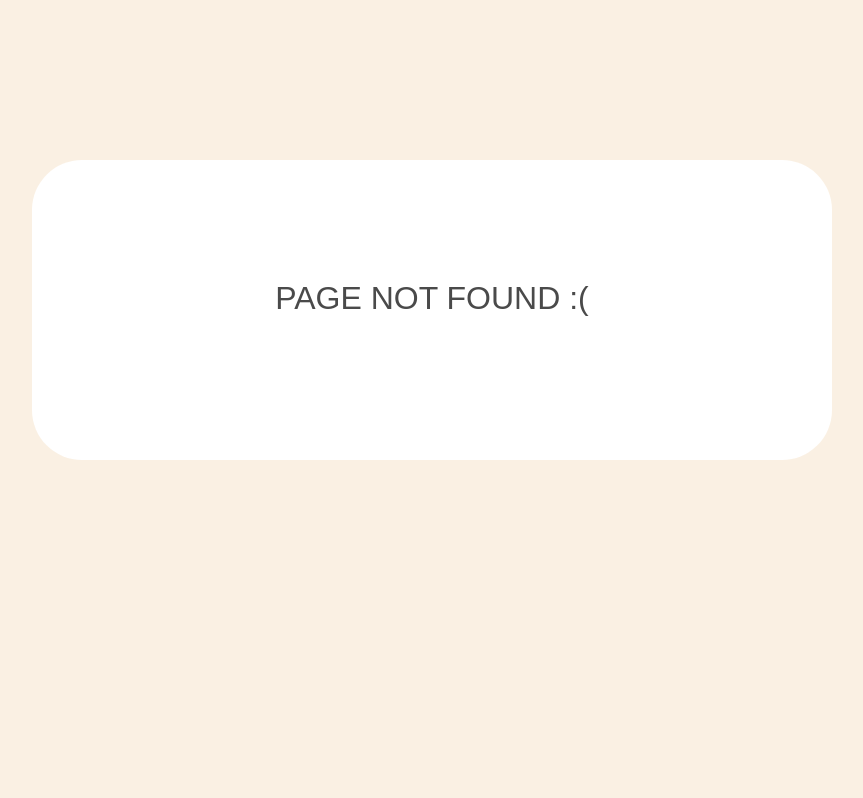
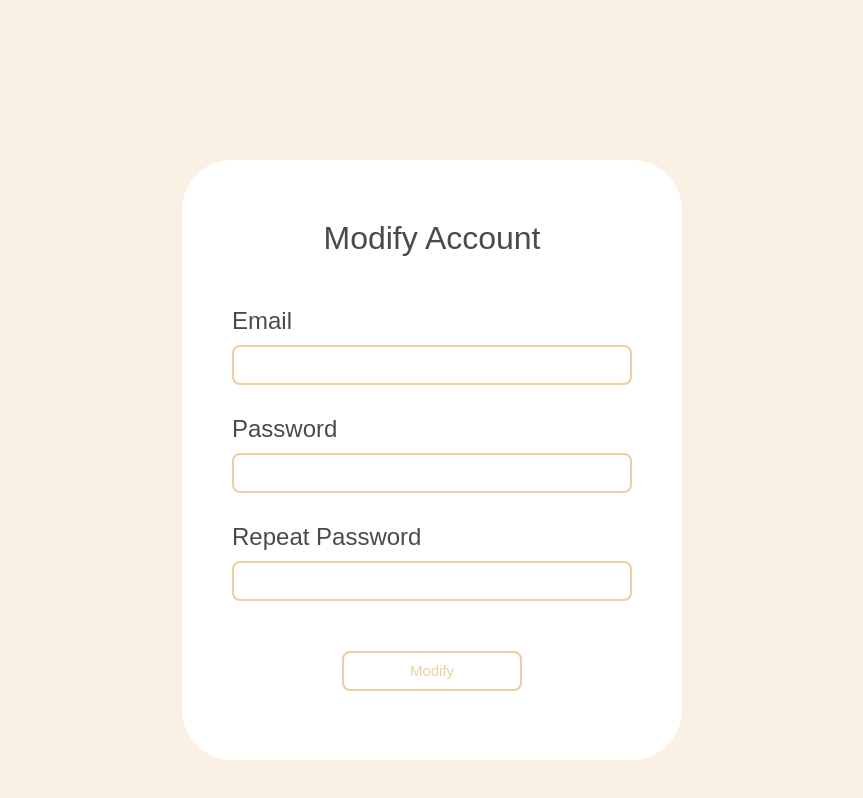
Before and after one commit to medzz123/cloud-computing-frontend, an Angular app: page /account in a window 1280 px wide. Before the commit this address led to /page-not-found. Shown: the whole page, without its empty margins (208-1071 px from the left). Built offline with nearby package versions, Linux system fonts and the light colour scheme.

Commit message:
Adds modify account component

```diff
--- /dev/null
+++ b/src/app/account/account.component.css
@@ -0,0 +1,96 @@
+.main-container {
+    height: 100%;
+    width: 100%;
+    background:#faf0e3;
+    /* background: url(../../../../assets/backgrounds/pic12.jpg);
+    background-position: center center; */
+    margin-left: auto;
+    margin-right: auto;
+    margin-top: auto;
+    margin-bottom: auto;
+
+}
+.form-container {
+    width: 500px;
+    height: 600px;
+    background: #ffffff;
+    margin-left: auto;
+    margin-right: auto;
+    top: 20%;
+    padding: 50px;
+    border-radius: 20px;
+    border-radius: 50px;
+}
+
+.name {
+    margin-top: 50px;
+}
+
+input {
+    width: 100%;
+    height: 40px;
+    border-radius: 8px;
+    border: solid #eecda2 2px;
+    font-size: 20px;
+    padding: 5px;
+    margin-top: -10px;
+    outline: none;
+}
+
+input:-webkit-autofill-selected {
+    appearance: menulist-button;
+    background-color:  #eecda2 !important;
+    background-image: none !important;
+    color: -internal-light-dark(black, white) !important;
+}
+
+button {
+    font-family: "kozuka-gothic-pro", sans-serif;
+    height: 40px;
+    width: 180px;
+    background: #ffffff;
+    border-radius: 8px;
+    border: solid 2px #eecda2;
+    color: #eecda2;
+    font-size: 15px;
+    margin-top: 50px;
+    margin-left: auto;
+    margin-right: auto;
+    display: block;
+    outline: none;
+}
+
+button:hover {
+    background:#eecda2;
+    color: #ffffff;
+    cursor: pointer;
+
+}
+
+h1 {
+    margin-right: auto;
+    margin-left: auto;
+    text-align: center;
+    font-weight: 100;
+    margin-top: 10px;
+    color: #4a4a4a;
+}
+
+h2 {
+    font-weight: 100;
+    margin-top: 30px;
+    color: #4a4a4a;
+}
+
+h3 {
+    font-weight: 100;
+    margin-top: 20px;
+    color: #4a4a4a;
+    text-align: center;
+}
+
+img{
+    border-top-left-radius: 40px;
+    border-top-right-radius: 40px;
+
+}
--- /dev/null
+++ b/src/app/account/account.component.html
@@ -0,0 +1,23 @@
+<!DOCTYPE html>
+<html>
+<body>
+    <div class="main-container">
+
+        <div class="form-container">
+            <!-- <img src="assets/login-pic.jpg" width="485px" height="150px"> -->
+            <h1>Modify Account</h1>
+            <h2 class="name">Email</h2>
+            <input type="text" hint="" id="emailinput" #emailinput />
+            <h2 class="password">Password</h2>
+            <input type="password" hint="" id="passwordinput" #passinput />
+
+            <h2 class="password">Repeat Password</h2>
+            <input type="password" hint="" id="repeatinput" #repeatinput />
+
+            <button (click)="modify()">Modify</button>
+            <h3 *ngIf="this.message">{{this.message}}</h3>
+        </div>
+    </div>
+
+</body>
+</html>
--- /dev/null
+++ b/src/app/account/account.component.ts
@@ -0,0 +1,33 @@
+import { Component, OnInit, ViewChild, ElementRef } from '@angular/core';
+import { Router } from '@angular/router';
+
+@Component({
+  selector: 'app-account',
+  templateUrl: './account.component.html',
+  styleUrls: ['./account.component.css']
+})
+export class AccountComponent implements OnInit {
+
+  constructor(public router: Router) { }
+
+  ngOnInit(): void {
+  }
+
+  message: string;
+  @ViewChild("nameinput") emailinput: ElementRef;
+  @ViewChild("passinput") passwordInput: ElementRef;
+  @ViewChild("repeatinput") repeatInput: ElementRef;
+
+  modify(){
+    console.log(this.passwordInput.nativeElement.value, this.repeatInput.nativeElement.value)
+    console.log(this.passwordInput.nativeElement.value == this.repeatInput.nativeElement.value)
+      if (this.passwordInput.nativeElement.value == this.repeatInput.nativeElement.value){
+        this.router.navigate(["/login"]);
+      }
+      else{
+        this.message = "Passwords don't match"
+      }
+
+  }
+
+}
--- a/src/app/app-routing.module.ts
+++ b/src/app/app-routing.module.ts
@@ -4,6 +4,8 @@ import { HomeComponent } from './home/home.component';
 import { LoginComponent } from './login/login.component';
 import { RegisterComponent } from './register/register.component';
 import { EventComponent } from './event/event.component';
+import { AccountComponent } from './account/account.component';
+
 import { PageNotFoundComponent } from './page-not-found/page-not-found.component';
 
 const routes: Routes = [
@@ -12,6 +14,8 @@ const routes: Routes = [
   { path: "login", component: LoginComponent },
   { path: "register", component: RegisterComponent },
   { path: "event", component: EventComponent },
+  { path: "account", component: AccountComponent },
+
 
   { path: "page-not-found", component: PageNotFoundComponent },
   { path: "**", redirectTo: "page-not-found", pathMatch: "full" }];
--- a/src/app/app.module.ts
+++ b/src/app/app.module.ts
@@ -12,6 +12,7 @@ import { PageNotFoundComponent } from './page-not-found/page-not-found.component
 import { HttpClientModule } from "@angular/common/http";
 import { RouterModule } from "@angular/router";
 import { BrowserAnimationsModule } from '@angular/platform-browser/animations';
+import { AccountComponent } from './account/account.component';
 
 
 @NgModule({
@@ -21,7 +22,8 @@ import { BrowserAnimationsModule } from '@angular/platform-browser/animations';
     RegisterComponent,
     HomeComponent,
     EventComponent,
-    PageNotFoundComponent
+    PageNotFoundComponent,
+    AccountComponent
   ],
   imports: [
     AppRoutingModule,
--- a/src/app/home/home.component.html
+++ b/src/app/home/home.component.html
@@ -5,7 +5,7 @@
         <table width = "100%">
             <td width = "25%">
                 <button (click)="createEvent()">Create Event</button>
-                <button (click)="createEvent()">Modify Account</button>
+                <button (click)="modifyAccount()">Modify Account</button>
             </td>
 
             <td width = "75%">
--- a/src/app/home/home.component.ts
+++ b/src/app/home/home.component.ts
@@ -29,7 +29,8 @@ export class HomeComponent implements OnInit {
   ngOnInit(): void {
   }
 
-  register(){
+  modifyAccount(){
+    this.router.navigate(["/account"]);
 
   }
 
```
Also changed, not shown: 1 other file (tests, documents, lock files or other folders).
